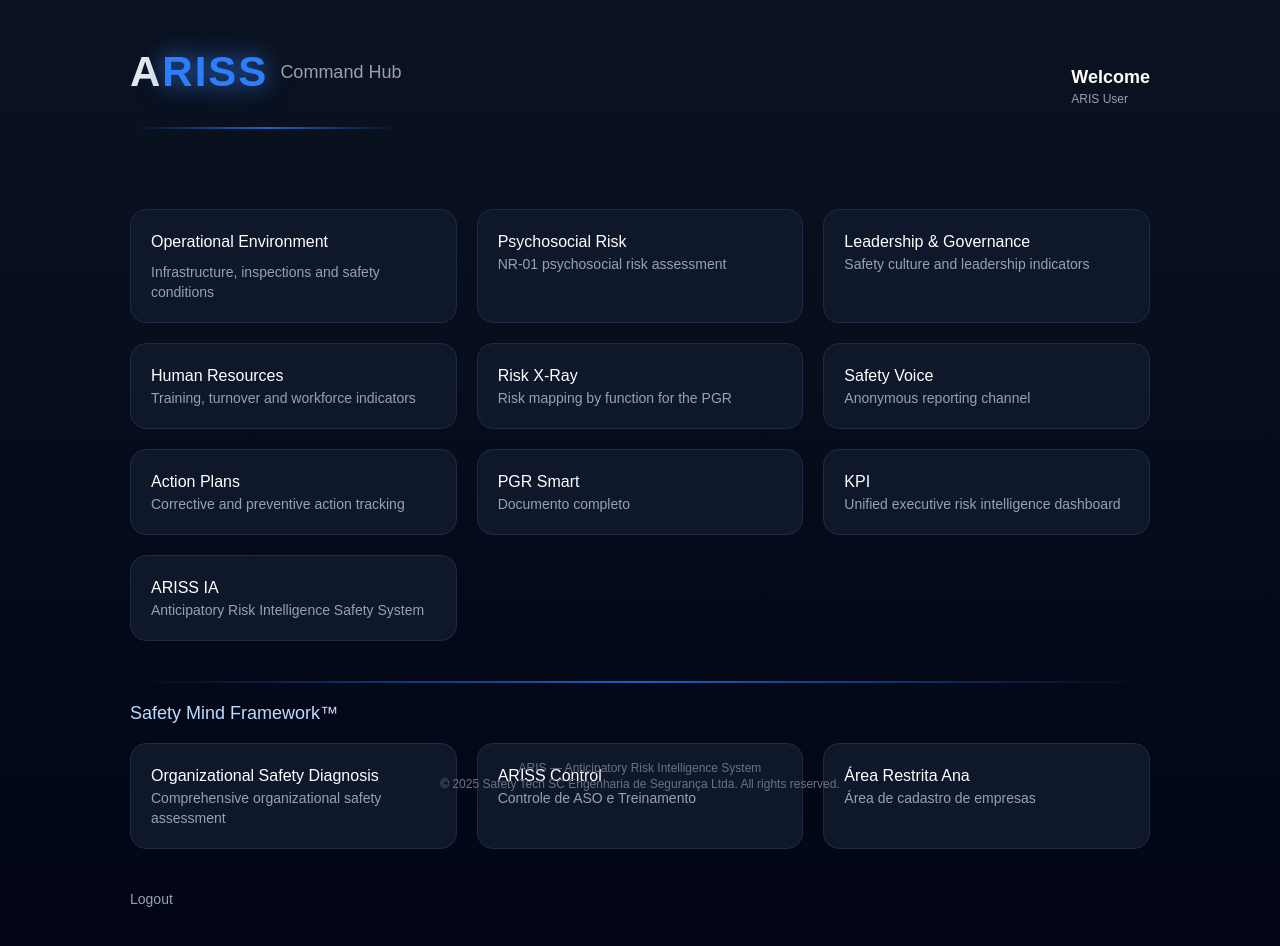
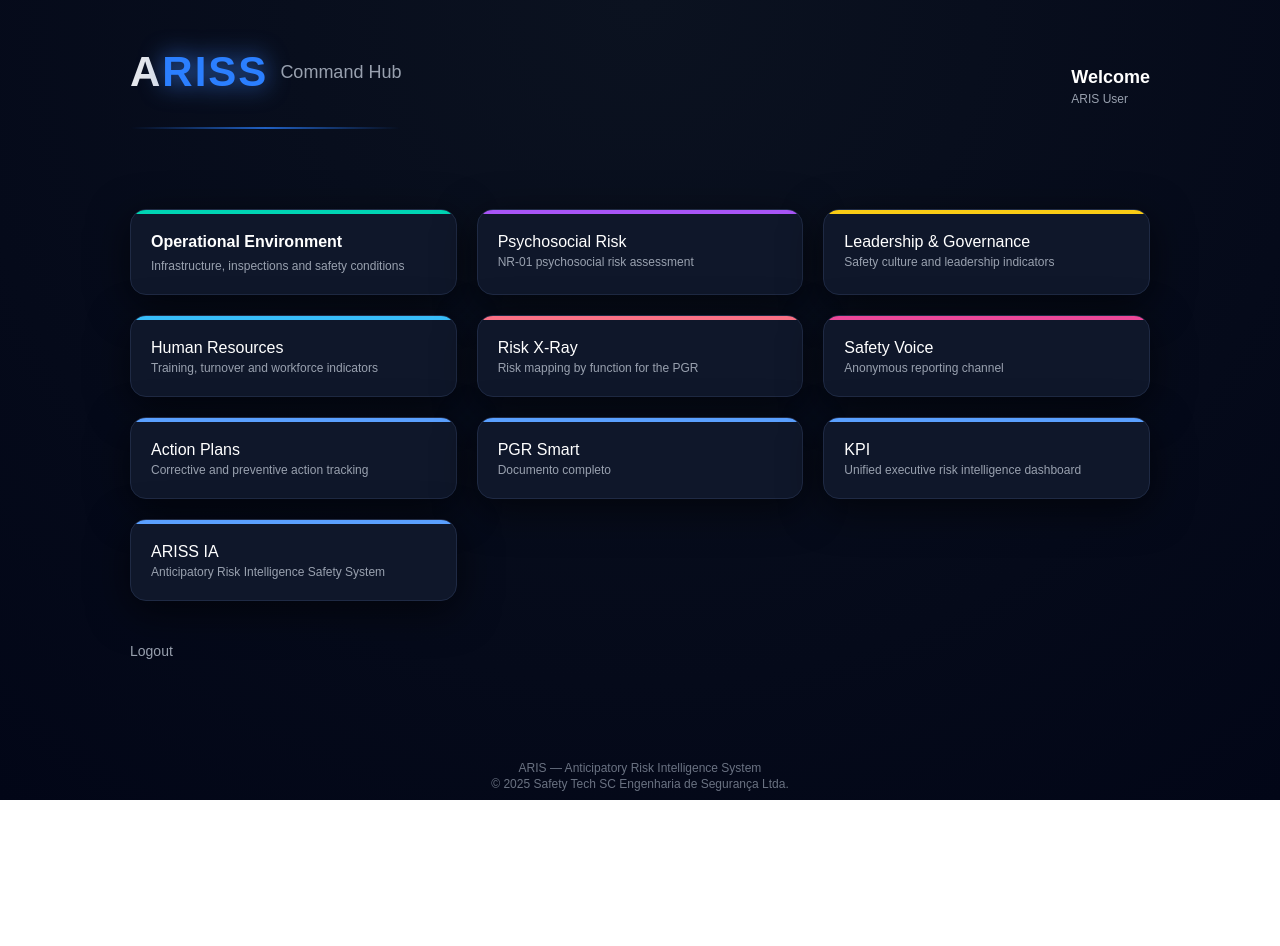
Before and after one commit to anaartagaveytia1-web/aris-frontend, a Next.js app: page /hub in a window 1280 px wide. Shown: the top 946 px of the page. After the commit the page ends 800 px from the top, so only its background shows below. Built offline with nearby package versions, Linux system fonts and the light colour scheme; sample sign-in values are in the browser's storage.

Commit message:
hub final premium

```diff
--- a/app/hub/page.tsx
+++ b/app/hub/page.tsx
@@ -42,8 +42,30 @@ export default function Hub() {
     window.location.href = page
   }
 
+  // 🔥 BASE DOS CARDS
+  const cardBase = `
+  relative bg-[#0f172a]
+  border border-[#1f2a44]
+  rounded-2xl p-5 cursor-pointer
+  transition-all duration-300
+  hover:-translate-y-1 hover:scale-[1.02]
+  overflow-hidden
+
+  shadow-[0_10px_40px_rgba(0,0,0,0.6)]
+
+  before:absolute before:top-0 before:left-0
+  before:w-full before:h-[4px]
+  before:rounded-t-2xl
+
+  after:absolute after:inset-0
+  after:bg-gradient-to-br
+  after:from-white/5 after:to-transparent
+  after:opacity-0 hover:after:opacity-100
+  after:transition
+  `
+
   return (
-    <div className="min-h-screen bg-gradient-to-b from-[#0b1220] to-[#020617] text-white">
+    <div className="min-h-screen text-white bg-[#020617] bg-[radial-gradient(circle_at_top,#0b1220,#020617)]">
 
       <div className="max-w-[1100px] mx-auto p-10">
 
@@ -72,95 +94,97 @@ export default function Hub() {
 
         </div>
 
-        {/* GRID PRINCIPAL */}
+        {/* GRID */}
         <div className="grid grid-cols-3 gap-5 max-md:grid-cols-2 max-sm:grid-cols-1">
 
           <div onClick={() => go("radar-ambiente.html")}
-            className="bg-[#0f172a] border border-[#1f2a44] rounded-2xl p-5 cursor-pointer hover:-translate-y-1 transition">
-            <h3 className="mb-2">Operational Environment</h3>
-            <p className="text-sm text-gray-400">Infrastructure, inspections and safety conditions</p>
+            className={`${cardBase}
+            before:bg-[#00d4b4]
+            hover:border-[#00d4b4]
+            hover:shadow-[0_0_35px_rgba(0,212,180,0.35)]`}>
+            <h3 className="mb-1 font-semibold">Operational Environment</h3>
+            <p className="text-xs text-gray-400">Infrastructure, inspections and safety conditions</p>
           </div>
 
           <div onClick={() => go("radar-psicossocial.html")}
-            className="bg-[#0f172a] border border-[#1f2a44] rounded-2xl p-5 cursor-pointer hover:-translate-y-1 transition">
+            className={`${cardBase}
+            before:bg-[#a855f7]
+            hover:border-[#a855f7]
+            hover:shadow-[0_0_35px_rgba(168,85,247,0.35)]`}>
             <h3>Psychosocial Risk</h3>
-            <p className="text-sm text-gray-400">NR-01 psychosocial risk assessment</p>
+            <p className="text-xs text-gray-400">NR-01 psychosocial risk assessment</p>
           </div>
 
           <div onClick={() => go("radar-lideranca.html")}
-            className="bg-[#0f172a] border border-[#1f2a44] rounded-2xl p-5 cursor-pointer hover:-translate-y-1 transition">
+            className={`${cardBase}
+            before:bg-[#facc15]
+            hover:border-[#facc15]
+            hover:shadow-[0_0_35px_rgba(250,204,21,0.35)]`}>
             <h3>Leadership & Governance</h3>
-            <p className="text-sm text-gray-400">Safety culture and leadership indicators</p>
+            <p className="text-xs text-gray-400">Safety culture and leadership indicators</p>
           </div>
 
           <div onClick={() => go("radar-rh.html")}
-            className="bg-[#0f172a] border border-[#1f2a44] rounded-2xl p-5 cursor-pointer hover:-translate-y-1 transition">
+            className={`${cardBase}
+            before:bg-[#38bdf8]
+            hover:border-[#38bdf8]
+            hover:shadow-[0_0_35px_rgba(56,189,248,0.35)]`}>
             <h3>Human Resources</h3>
-            <p className="text-sm text-gray-400">Training, turnover and workforce indicators</p>
+            <p className="text-xs text-gray-400">Training, turnover and workforce indicators</p>
           </div>
 
           <div onClick={() => go("raiox_risco.html")}
-            className="bg-[#0f172a] border border-[#1f2a44] rounded-2xl p-5 cursor-pointer hover:-translate-y-1 transition">
+            className={`${cardBase}
+            before:bg-[#fb7185]
+            hover:border-[#fb7185]
+            hover:shadow-[0_0_35px_rgba(251,113,133,0.35)]`}>
             <h3>Risk X-Ray</h3>
-            <p className="text-sm text-gray-400">Risk mapping by function for the PGR</p>
+            <p className="text-xs text-gray-400">Risk mapping by function for the PGR</p>
           </div>
 
           <div onClick={() => go("radar-voice.html")}
-            className="bg-[#0f172a] border border-[#1f2a44] rounded-2xl p-5 cursor-pointer hover:-translate-y-1 transition">
+            className={`${cardBase}
+            before:bg-[#ec4899]
+            hover:border-[#ec4899]
+            hover:shadow-[0_0_35px_rgba(236,72,153,0.35)]`}>
             <h3>Safety Voice</h3>
-            <p className="text-sm text-gray-400">Anonymous reporting channel</p>
+            <p className="text-xs text-gray-400">Anonymous reporting channel</p>
           </div>
 
           <div onClick={() => go("radar-acao.html")}
-            className="bg-[#0f172a] border border-[#1f2a44] rounded-2xl p-5 cursor-pointer hover:-translate-y-1 transition">
+            className={`${cardBase}
+            before:bg-[#5aa0ff]
+            hover:border-[#5aa0ff]
+            hover:shadow-[0_0_35px_rgba(90,160,255,0.35)]`}>
             <h3>Action Plans</h3>
-            <p className="text-sm text-gray-400">Corrective and preventive action tracking</p>
+            <p className="text-xs text-gray-400">Corrective and preventive action tracking</p>
           </div>
 
           <div onClick={() => go("sesmt.html")}
-            className="bg-[#0f172a] border border-[#1f2a44] rounded-2xl p-5 cursor-pointer hover:-translate-y-1 transition">
+            className={`${cardBase}
+            before:bg-[#5aa0ff]
+            hover:border-[#5aa0ff]
+            hover:shadow-[0_0_35px_rgba(90,160,255,0.35)]`}>
             <h3>PGR Smart</h3>
-            <p className="text-sm text-gray-400">Documento completo</p>
+            <p className="text-xs text-gray-400">Documento completo</p>
           </div>
 
           <div onClick={() => go("aris-dashboard.html")}
-            className="bg-[#0f172a] border border-[#1f2a44] rounded-2xl p-5 cursor-pointer hover:-translate-y-1 transition">
+            className={`${cardBase}
+            before:bg-[#5aa0ff]
+            hover:border-[#5aa0ff]
+            hover:shadow-[0_0_35px_rgba(90,160,255,0.35)]`}>
             <h3>KPI</h3>
-            <p className="text-sm text-gray-400">Unified executive risk intelligence dashboard</p>
+            <p className="text-xs text-gray-400">Unified executive risk intelligence dashboard</p>
           </div>
 
           <div onClick={() => go("aris-ia.html")}
-            className="bg-[#0f172a] border border-[#1f2a44] rounded-2xl p-5 cursor-pointer hover:-translate-y-1 transition">
+            className={`${cardBase}
+            before:bg-[#5aa0ff]
+            hover:border-[#5aa0ff]
+            hover:shadow-[0_0_35px_rgba(90,160,255,0.35)]`}>
             <h3>ARISS IA</h3>
-            <p className="text-sm text-gray-400">Anticipatory Risk Intelligence Safety System</p>
-          </div>
-
-        </div>
-
-        {/* LINHA TEC */}
-        <div className="h-[2px] mt-10 mb-4 bg-gradient-to-r from-transparent via-blue-500 to-transparent animate-pulse"></div>
-
-        {/* SMF */}
-        <h2 className="text-lg mb-4 text-blue-200">Safety Mind Framework™</h2>
-
-        <div className="grid grid-cols-3 gap-5 max-md:grid-cols-2 max-sm:grid-cols-1">
-
-          <div onClick={() => go("fw/smf-diagnosis-manager.html")}
-            className="bg-[#0f172a] border border-[#1f2a44] rounded-2xl p-5">
-            <h3>Organizational Safety Diagnosis</h3>
-            <p className="text-sm text-gray-400">Comprehensive organizational safety assessment</p>
-          </div>
-
-          <div onClick={() => go("arisscontrol/cadastro.html")}
-            className="bg-[#0f172a] border border-[#1f2a44] rounded-2xl p-5">
-            <h3>ARISS Control</h3>
-            <p className="text-sm text-gray-400">Controle de ASO e Treinamento</p>
-          </div>
-
-          <div onClick={() => go("ana/empresas.html")}
-            className="bg-[#0f172a] border border-[#1f2a44] rounded-2xl p-5">
-            <h3>Área Restrita Ana</h3>
-            <p className="text-sm text-gray-400">Área de cadastro de empresas</p>
+            <p className="text-xs text-gray-400">Anticipatory Risk Intelligence Safety System</p>
           </div>
 
         </div>
@@ -177,7 +201,7 @@ export default function Hub() {
       <div className="fixed bottom-2 left-0 w-full text-center text-xs text-gray-500 pointer-events-none">
         ARIS — Anticipatory Risk Intelligence System
         <br />
-        © 2025 Safety Tech SC Engenharia de Segurança Ltda. All rights reserved.
+        © 2025 Safety Tech SC Engenharia de Segurança Ltda.
       </div>
 
     </div>
```
